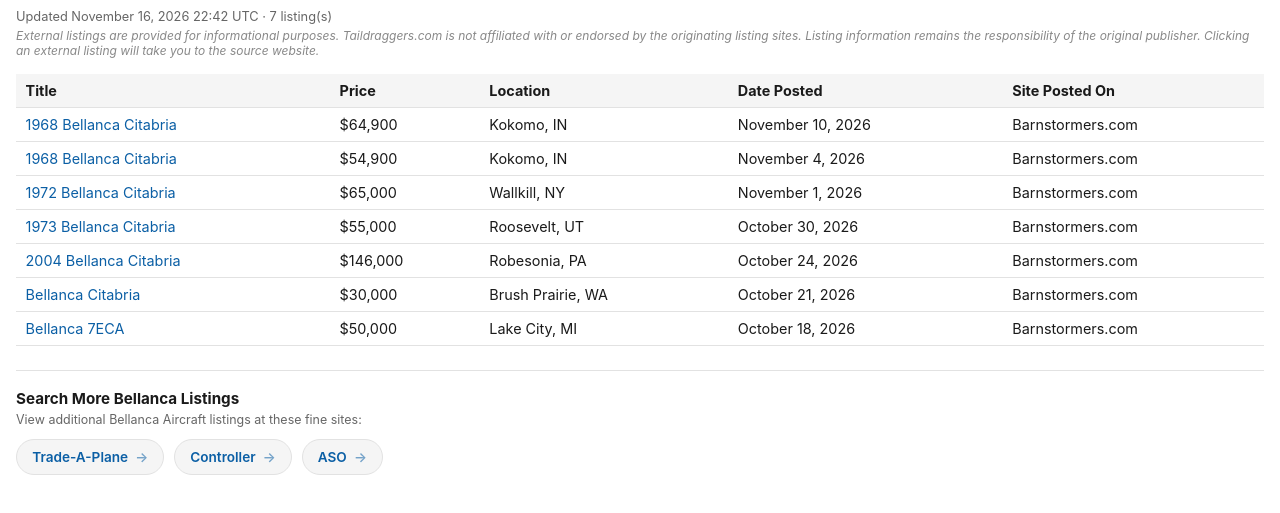
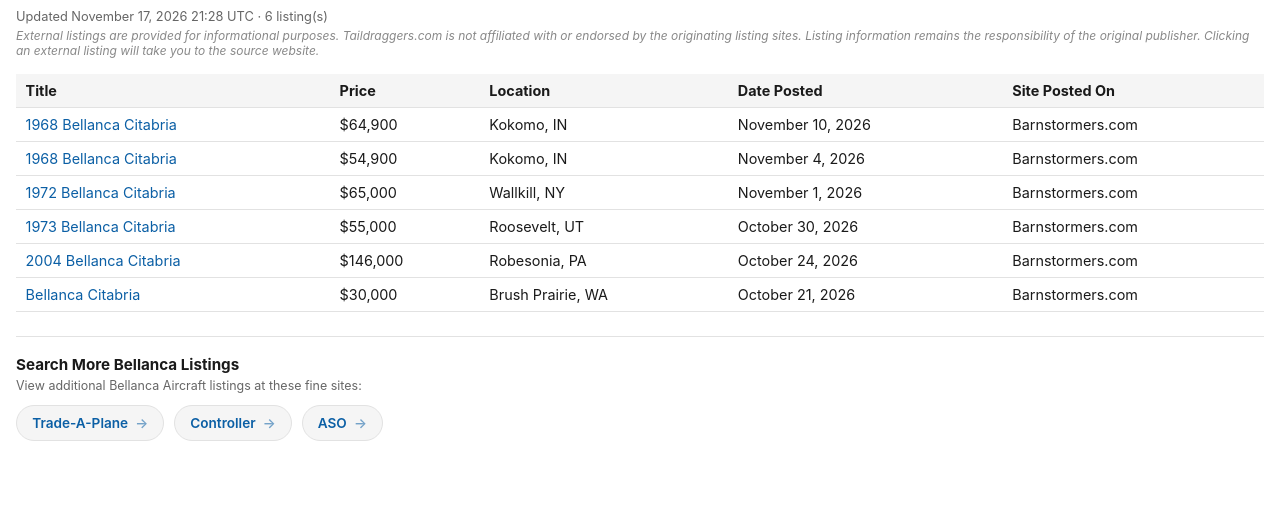
Before and after one commit to taildraggers/bellanca, a plain HTML site: page docs/index.html in a window 1280 px wide. Shown: the part 43-556 px from the top of the page. Drawn offline with Linux system fonts and the light colour scheme.

Commit message:
Update Bellanca listings (2026-11-17)

```diff
--- a/docs/index.html
+++ b/docs/index.html
@@ -76,7 +76,7 @@
 </head>
 <body>
   <h1>Other Bellanca Ads on the Web</h1>
-  <div class="updated">Updated November 16, 2026 22:42 UTC &middot; 7 listing(s)</div>
+  <div class="updated">Updated November 17, 2026 21:28 UTC &middot; 6 listing(s)</div>
   <div class="disclaimer">External listings are provided for informational purposes. Taildraggers.com is not affiliated with or endorsed by the originating listing sites. Listing information remains the responsibility of the original publisher. Clicking an external listing will take you to the source website.</div>
   <table>
     <thead>
@@ -89,7 +89,6 @@
         <tr><td><a href="https://www.barnstormers.com/classified-2023369-1973-Citabria-7GCBC.html" target="_blank" rel="noopener noreferrer">1973 Bellanca Citabria</a></td><td>$55,000</td><td>Roosevelt, UT</td><td>October 30, 2026</td><td>Barnstormers.com</td></tr>
         <tr><td><a href="https://www.barnstormers.com/classified-2074492-2004-Citabria.html" target="_blank" rel="noopener noreferrer">2004 Bellanca Citabria</a></td><td>$146,000</td><td>Robesonia, PA</td><td>October 24, 2026</td><td>Barnstormers.com</td></tr>
         <tr><td><a href="https://www.barnstormers.com/classified-2065153-76-Citabria-7ECA,-In-annual!.html" target="_blank" rel="noopener noreferrer">Bellanca Citabria</a></td><td>$30,000</td><td>Brush Prairie, WA</td><td>October 21, 2026</td><td>Barnstormers.com</td></tr>
-        <tr><td><a href="https://www.barnstormers.com/classified-2069680-75CITABRIA-7ECA-2400TT-110SMOH.html" target="_blank" rel="noopener noreferrer">Bellanca 7ECA</a></td><td>$50,000</td><td>Lake City, MI</td><td>October 18, 2026</td><td>Barnstormers.com</td></tr>
     </tbody>
   </table>
   <div class="more-resources">
```
